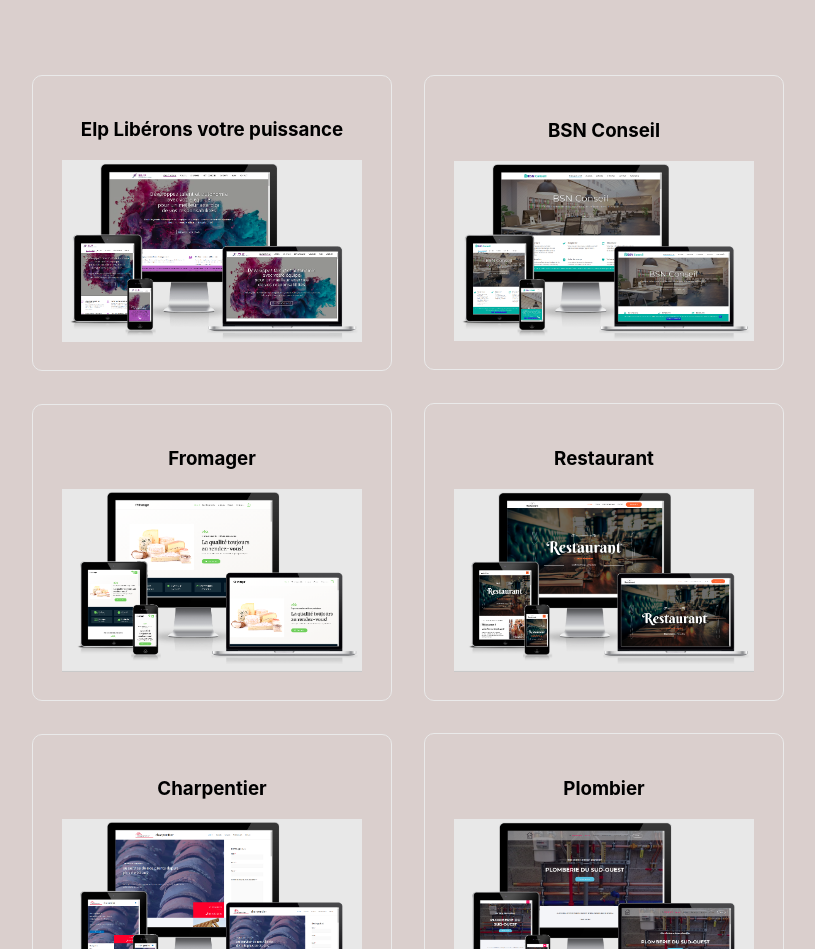
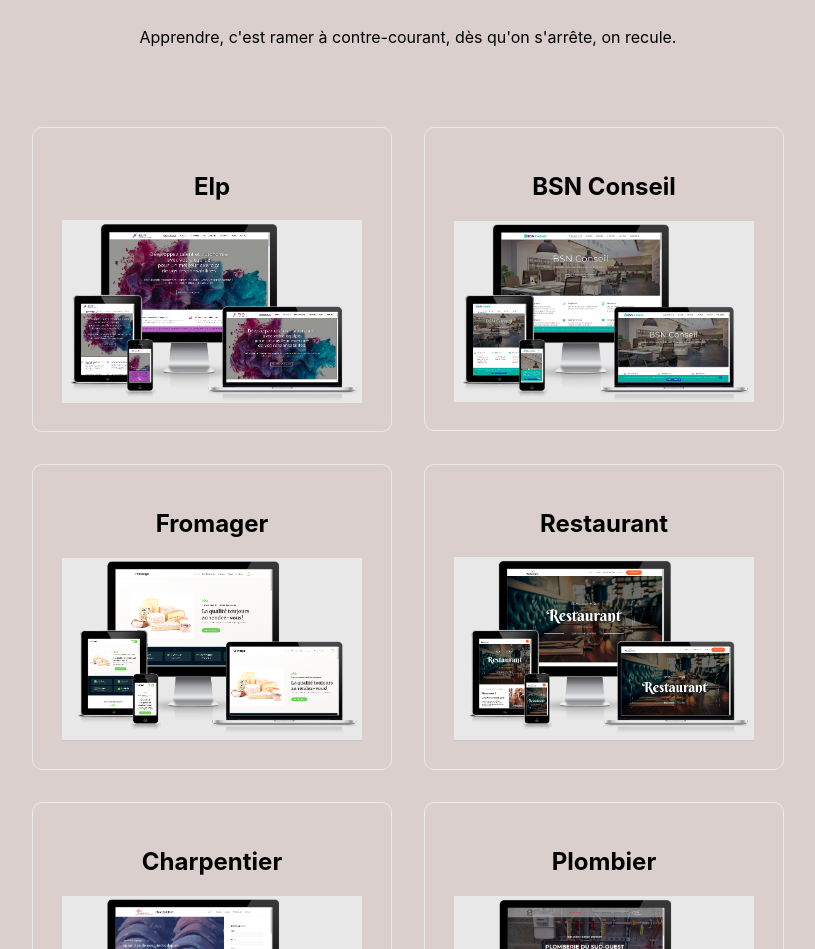
Before and after one commit to Freddecarcans/portfolio, a Next.js app: page /projects/productions in a window 1280 px wide. Shown: the part 143-1092 px from the top of the page, without its empty margins (232-1047 px from the left). Built offline with nearby package versions, Linux system fonts and the light colour scheme.

Commit message:
modif titres

```diff
--- a/pages/projects/productions.js
+++ b/pages/projects/productions.js
@@ -12,12 +12,13 @@ export default function Productions() {
       </Head>
       <main>
         <h1 className="title">Réalisations CMS</h1>
+        <p>Apprendre, c'est ramer à contre-courant, dès qu'on s'arrête, on recule.</p>
         <div className="grid">
           <a href="https://elp-liberonsvotrepuissance.fr"
             target="_blank"
             rel="noopener noreferrer"
             className="card">
-            <h3>Elp Libérons votre puissance</h3>
+            <h2>Elp</h2>
             <img src="/site-elp.png" alt="site elp" />
           </a>
           <a
@@ -25,7 +26,7 @@ export default function Productions() {
             target="_blank"
             rel="noopener noreferrer"
             className="card">
-            <h3>BSN Conseil</h3>
+            <h2>BSN Conseil</h2>
             <img src="/site-bsn.png" alt="site BSN Conseil" />
           </a>
           <a
@@ -33,7 +34,7 @@ export default function Productions() {
             target="_blank"
             rel="noopener noreferrer"
             className="card">
-            <h3>Fromager</h3>
+            <h2>Fromager</h2>
             <img src="/site-fromager.png" alt="site fromager" />
           </a>
           <a
@@ -41,7 +42,7 @@ export default function Productions() {
             target="_blank"
             rel="noopener noreferrer"
             className="card">
-            <h3>Restaurant</h3>
+            <h2>Restaurant</h2>
             <img src="/site-restaurant.png" alt="site restaurant" />
           </a>
           <a
@@ -49,7 +50,7 @@ export default function Productions() {
             target="_blank"
             rel="noopener noreferrer"
             className="card">
-            <h3>Charpentier</h3>
+            <h2>Charpentier</h2>
             <img src="/site-charpentier.png" alt="site charpentier" />
           </a>
           <a
@@ -57,7 +58,7 @@ export default function Productions() {
             target="_blank"
             rel="noopener noreferrer"
             className="card">
-            <h3>Plombier</h3>
+            <h2>Plombier</h2>
             <img src="/site-plombier.png" alt="site plombier" />
           </a>
         </div>
```
Also changed, not shown: pages/index.js (+6 -5 lines), pages/projects/biography.js (+5 -4 lines).
